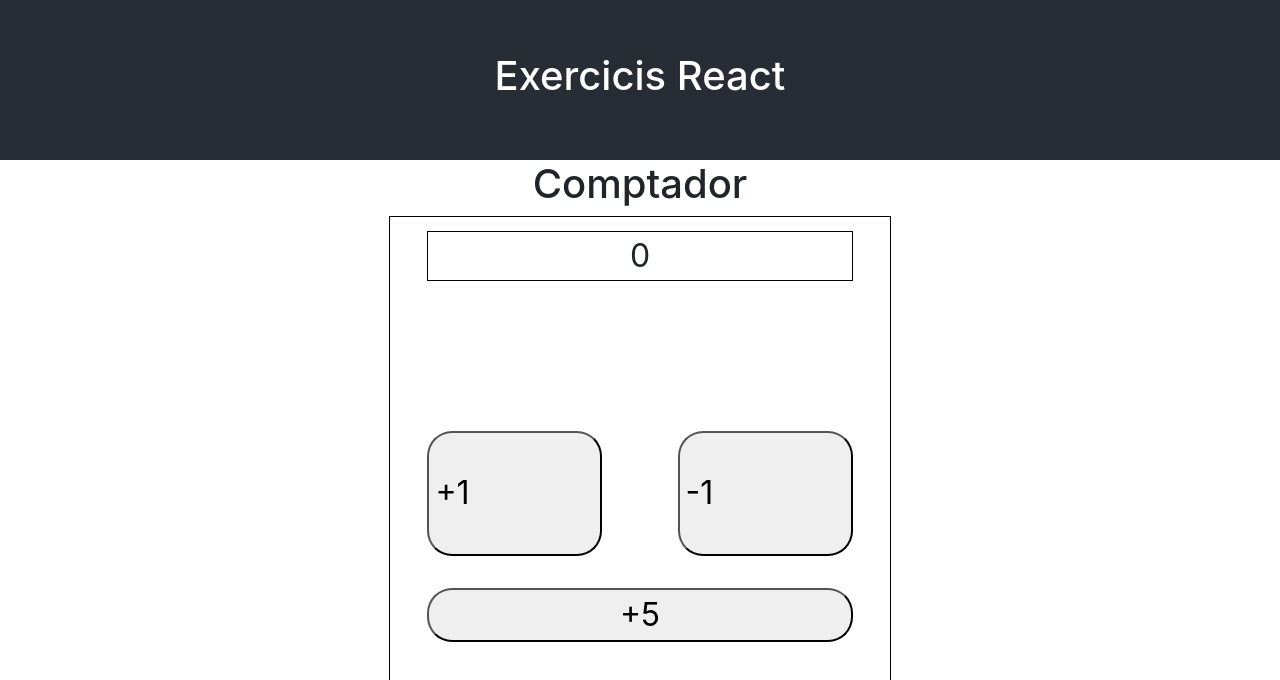
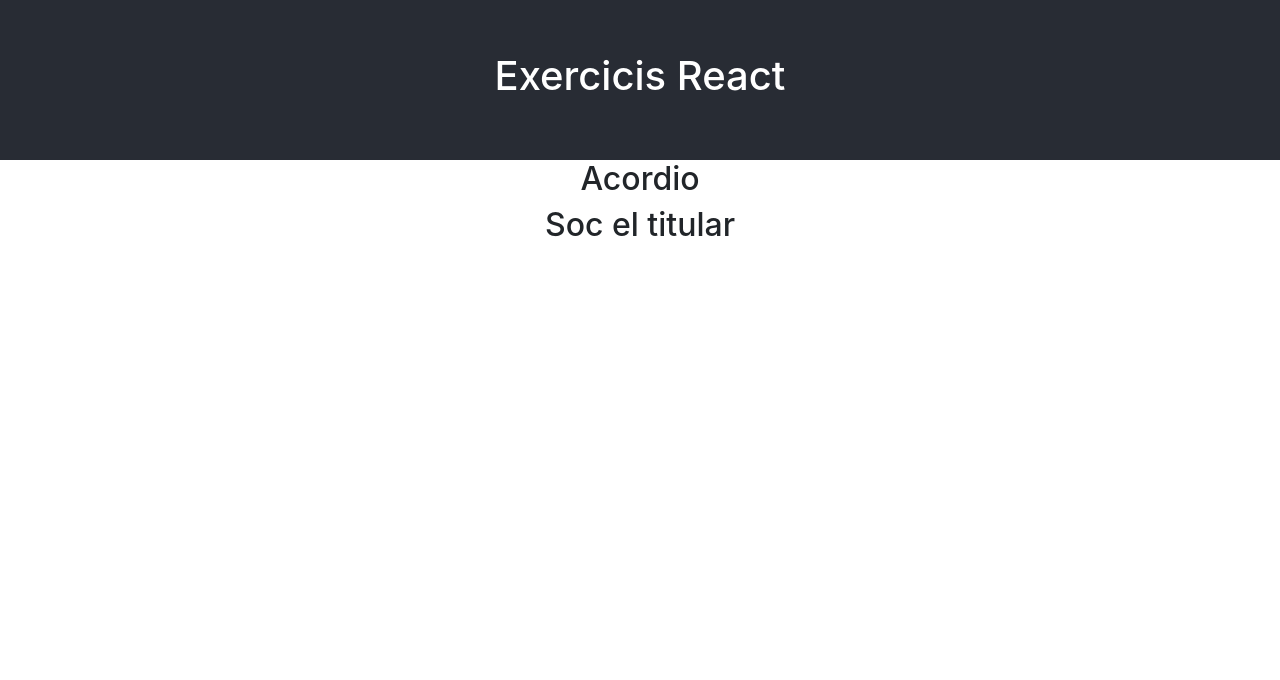
Before and after one commit to Efarinyes/exercicis-tecnocampus, a React (Create React App) app: page / in a window 1280 px wide. Shown: the top 680 px of the page. Built offline with nearby package versions, Linux system fonts and the light colour scheme.

Commit message:
Commit - Iniciant Acrdio

```diff
--- a/src/App.js
+++ b/src/App.js
@@ -1,6 +1,7 @@
 import "./App.css";
-import Comptador from "./exercicis/comptador/Comptador";
+// import Comptador from "./exercicis/comptador/Comptador";
 // import Galeria from "./exercicis/galeria/Galeria";
+import Acordio from "./exercicis/acordio/Acordio";
 
 function App() {
   return (
@@ -12,7 +13,8 @@
         <div className="container">
           <div className="cotenidor">
             {/* <Galeria /> */}
-            <Comptador />
+            {/* <Comptador /> */}
+            <Acordio />
           </div>
         </div>
       </div>
--- /dev/null
+++ b/src/exercicis/acordio/Acordio.js
@@ -0,0 +1,22 @@
+import { useState } from "react";
+import "./acordio.css";
+
+const initialText = "paragraf";
+
+function Acordio() {
+  const [text, setText] = useState(initialText);
+  const mostrarText = () => {};
+  return (
+    <>
+      <h2> Acordio </h2>
+      <div className="itemsAcordio">
+        <h2 onClick={() => mostrarText()} className="hacdos">
+          Soc el titular
+        </h2>
+        <p className="paragraf"> Soc el text amagat </p>
+      </div>
+    </>
+  );
+}
+
+export default Acordio;
--- /dev/null
+++ b/src/exercicis/acordio/acordio.css
@@ -0,0 +1,10 @@
+.hacdos {
+  cursor: pointer;
+}
+
+.paragraf {
+  display: none;
+}
+.paragrafVista {
+  display: inline;
+}
```
